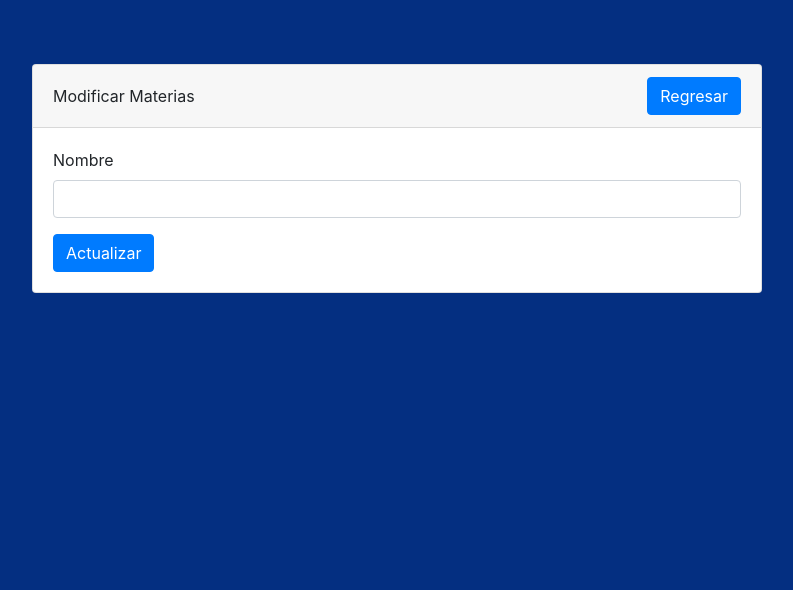
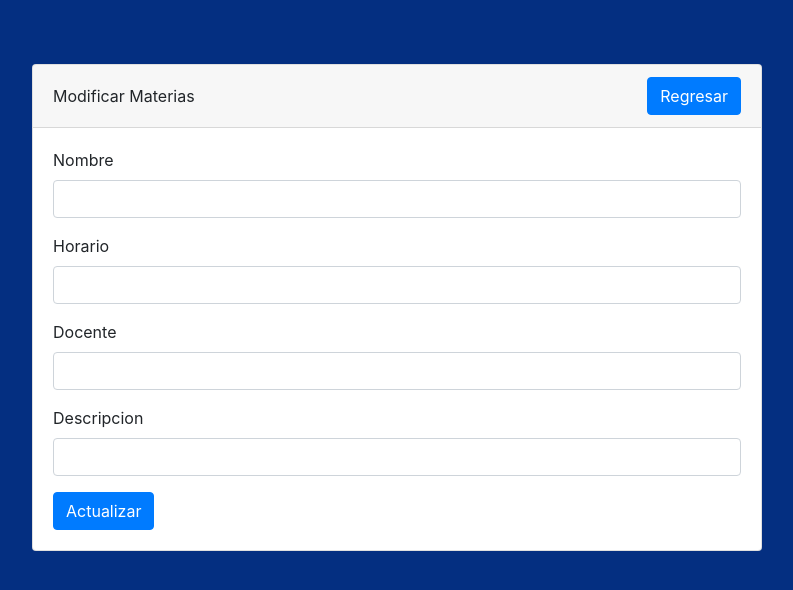
Before and after one commit to JS4ancheZ/ProyectoFinal, a PHP site: page /modulos/materias/editMateria.php?id=1 in a window 1280 px wide. Shown: the top 590 px of the page, without its empty margins (243-1036 px from the left). Run offline with PHP 8.4, Linux system fonts and the light colour scheme; data that the repository does not hold is empty.

Commit message:
primera correccion de estudiantes y materias a base de datos-JUan Miguel Sanchez Restrepo

```diff
--- a/config/DBConect.php
+++ b/config/DBConect.php
@@ -102,7 +102,7 @@
 
         public function DatosMaterias() {
             $conexion = Database::getInstance();
-            $sql="SELECT id,nombre from materias";
+            $sql="SELECT id,nombre,horario,docente,descripcion from materias";
             $result = $conexion->db->prepare($sql);
             $result->execute();
             return $result;
@@ -120,14 +120,17 @@
             }
         }
 
-        public function CrearMateria($nombre) {
+        public function CrearMateria($nombre,$horario,$docente,$descripcion) {
 
             try {
                 $conexion = Database::getInstance();
-                $result = $conexion->db->prepare("INSERT INTO materias (nombre) VALUES (:nombre)");
+                $result = $conexion->db->prepare("INSERT INTO materias (nombre,horario,docente,descripcion) VALUES (:nombre,:horario,:docente,:descripcion)");
                 $result->execute(
                                     array(
-                                        ':nombre'=>$nombre
+                                        ':nombre'=>$nombre,
+                                        ':horario'=>$horario,
+                                        ':docente'=>$docente,
+                                        ':descripcion'=>$descripcion
                                     )
                                 );
                 return "2";
@@ -138,21 +141,24 @@
 
         public function editMateria($id) {
             $conexion = Database::getInstance();
-            $sql="SELECT id,nombre from materias where id=:id";
+            $sql="SELECT id,nombre,horario,docente,descripcion from materias where id=:id";
             $result = $conexion->db->prepare($sql);
             $params = array("id" => $id);
             $result->execute($params);
             return $result;
         }
 
-        public function updateMateria($nombre,$id) {
+        public function updateMateria($nombre,$horario,$docente,$descripcion,$id) {
 
             try {
                 $conexion = Database::getInstance();
-                $result = $conexion->db->prepare("UPDATE materias set nombre=:nombre where id=:id ");
+                $result = $conexion->db->prepare("UPDATE materias set nombre=:nombre, horario=:horario, docente=:docente, descripcion=:descripcion where id=:id ");
                 $result->execute(
                                     array(
                                         ':nombre'=>$nombre,
+                                        ':horario'=>$docente,
+                                        ':docente'=>$docente,
+                                        ':descripcion'=>$descripcion,
                                         ':id'=>$id
                                     )
                                 );
--- a/js/validaciones.js
+++ b/js/validaciones.js
@@ -44,6 +44,8 @@ function ValidarEstudiantes() {
     let apellidos       = document.getElementById('apellidos').value
     let email           = document.getElementById('email').value
     let telefono        = document.getElementById('telefono').value
+    let fnacimiento     = document.getElementById('fnacimiento').value
+    let direccion       = document.getElementById('direccion').value
 
     let mensajes=''
 
@@ -52,6 +54,8 @@ function ValidarEstudiantes() {
     if(nombres=='')     mensajes +='<li>Debes agregar tus nombres</li>'
     if(apellidos=='')   mensajes +='<li>Debes agregar tus apellidos</li>'
     if(identificacion=='')      mensajes +='<li>Debes agregar una identificacion</li>'
+    if(fnacimiento=='')   mensajes +='<li>Debes agregar la fecha de nacimiento</li>'
+    if(direccion=='')   mensajes +='<li>Debes agregar la direccion de domicilio</li>'
 
     if(mensajes!=''){
         document.getElementById('mensaje').innerHTML = `<div class='alert alert-danger' role='alert'> ${mensajes} </div>`
--- a/modulos/materias/add.php
+++ b/modulos/materias/add.php
@@ -4,9 +4,12 @@
     include_once("../../config/Config.php");
 
     if(isset($_POST['nombre']))      $nombre = $_POST['nombre'];
+    if(isset($_POST['horario']))      $nombre = $_POST['horario'];
+    if(isset($_POST['docente']))      $nombre = $_POST['docente'];
+    if(isset($_POST['descripcion']))      $nombre = $_POST['descripcion'];
 
     $conexion = new Database;
-    $result = $conexion->CrearMateria($nombre);
+    $result = $conexion->CrearMateria($nombre,$horario,$docente,$descripcion);
 
     header("Location: ".ROOT."modulos/materias/materias.php?mensaje=".$result);
 
--- a/modulos/materias/editMateria.php
+++ b/modulos/materias/editMateria.php
@@ -42,6 +42,24 @@
                                 <input type="hidden" class="form-control" id="id" name="id" value="<?= $mat_id ?>">
                             </div>
 
+                            <div class="form-group">
+                                <label for="nombre">Horario</label>
+                                <input type="text" class="form-control" id="horario" name="horario" value="<?= $mat_horario ?>" required>
+                                <input type="hidden" class="form-control" id="horario" name="horario" value="<?= $mat_id ?>">
+                            </div>
+
+                            <div class="form-group">
+                                <label for="nombre">Docente</label>
+                                <input type="text" class="form-control" id="docente" name="docente" value="<?= $mat_docente ?>" required>
+                                <input type="hidden" class="form-control" id="docente" name="docente" value="<?= $mat_id ?>">
+                            </div>
+
+                            <div class="form-group">
+                                <label for="nombre">Descripcion</label>
+                                <input type="text" class="form-control" id="descripcion" name="descripcion" value="<?= $mat_descripcion ?>" required>
+                                <input type="hidden" class="form-control" id="descripcion" name="descripcion" value="<?= $mat_id ?>">
+                            </div>
+
                             <button type="submit" class="btn btn-primary">Actualizar</button>
                         </form>
                     </div>
--- a/modulos/materias/materias.php
+++ b/modulos/materias/materias.php
@@ -76,6 +76,9 @@
                                 <tr>
                                 <th scope="col">#</th>
                                 <th scope="col">Nombre</th>
+                                <th scope="col">Horario</th>
+                                <th scope="col">Docente</th>
+                                <th scope="col">Descripcion</th>
                                 <th scope="col">Herramientas</th>
                                 </tr>
                             </thead>
```
Also changed, not shown: index.php (+0 -35 lines), modulos/estudiantes/addEstudiante.php (+11 -9 lines), modulos/estudiantes/editEstudiante.php (+14 -14 lines), modulos/materias/addMateria.php (+15 -2 lines), modulos/materias/update.php (+5 -2 lines).
